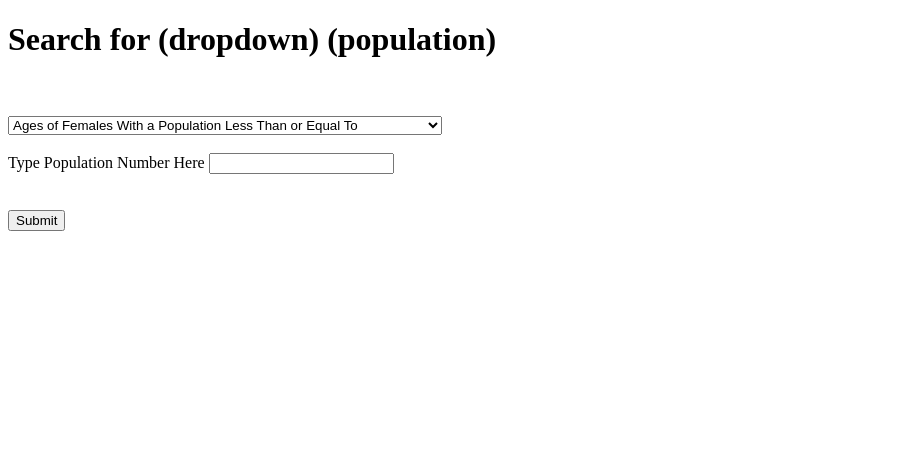
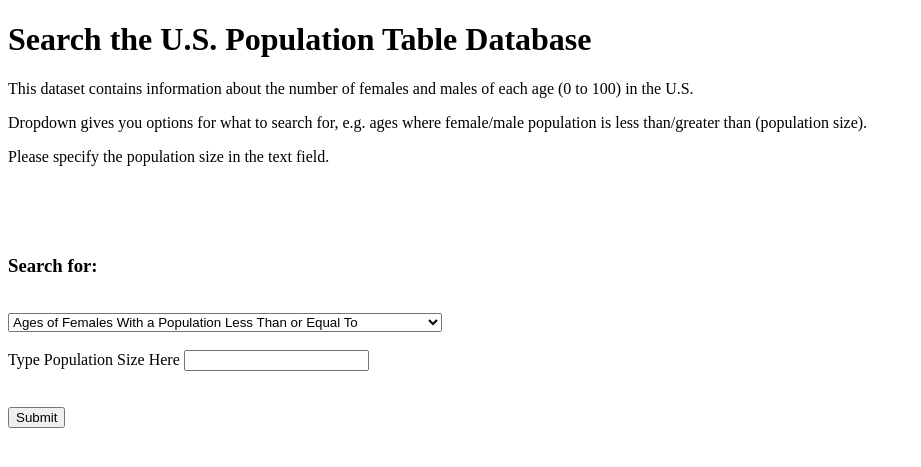
Before and after one commit to soe43/204FlaMongo, a Flask app: page / in a window 1280 px wide. Shown: the top 467 px of the page, without its empty margins (0-921 px from the left). Run offline with Flask 2, Linux system fonts and the light colour scheme; parts of the project's set-up code (start-up, migrations or seed data) failed here and were passed over.

Commit message:
uncommented drop/create db and modified home page

```diff
--- a/app.py
+++ b/app.py
@@ -3,9 +3,12 @@ import utils.db as d
 
 app=Flask(__name__)
 
-#c=d.connection
-#c.drop_database("gaoJsoeW")
-#d.createDB()
+##DROP DATABASE
+c=d.connection
+c.drop_database("gaoJsoeW")
+
+##CREATE DATABASE
+d.createDB()
 
 @app.route("/")
 def home():
--- a/templates/mongo.html
+++ b/templates/mongo.html
@@ -4,7 +4,10 @@
     <title>Population Info</title>
   </head>
   <body>
-    <h1>Search for (dropdown) (population)</h1><br><br>
+    <h1>Search the U.S. Population Table Database</h1>
+    <p>This dataset contains information about the number of females and males of each age (0 to 100) in the U.S.</p>
+    <p>Dropdown gives you options for what to search for, e.g. ages where female/male population is less than/greater than (population size).  </p><p>Please specify the population size in the text field.</p><br><br><br>
+    <h3>Search for:</h3><br>
     <form action="/submitted" method="POST">
       <select name="dropdown">
 	<option value="femalelte">Ages of Females With a Population Less Than or Equal To</option>
@@ -12,7 +15,7 @@
 	<option value="poplte">Ages in which Number of Females OR Number of Males Is Less Than</option>
       </select>
       <br><br>
-      Type Population Number Here
+      Type Population Size Here
       <input name="input"></input>
       <br><br><br>
       <button value="submit">Submit</button>
```
